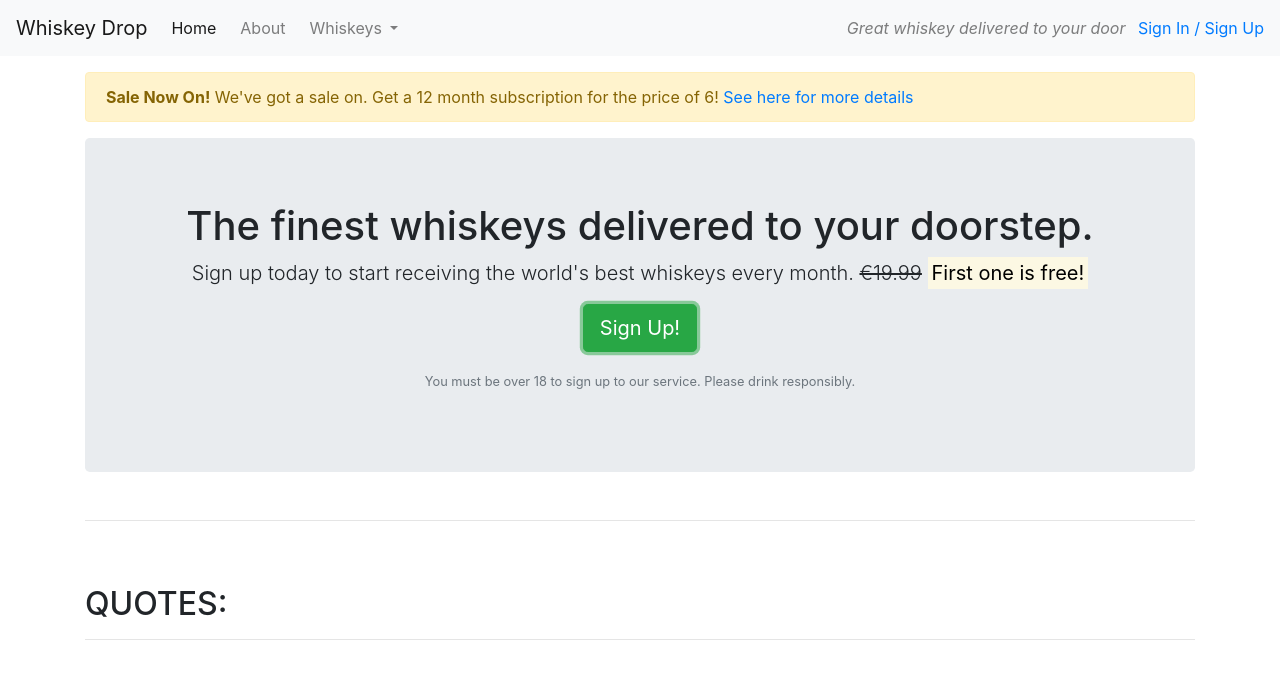
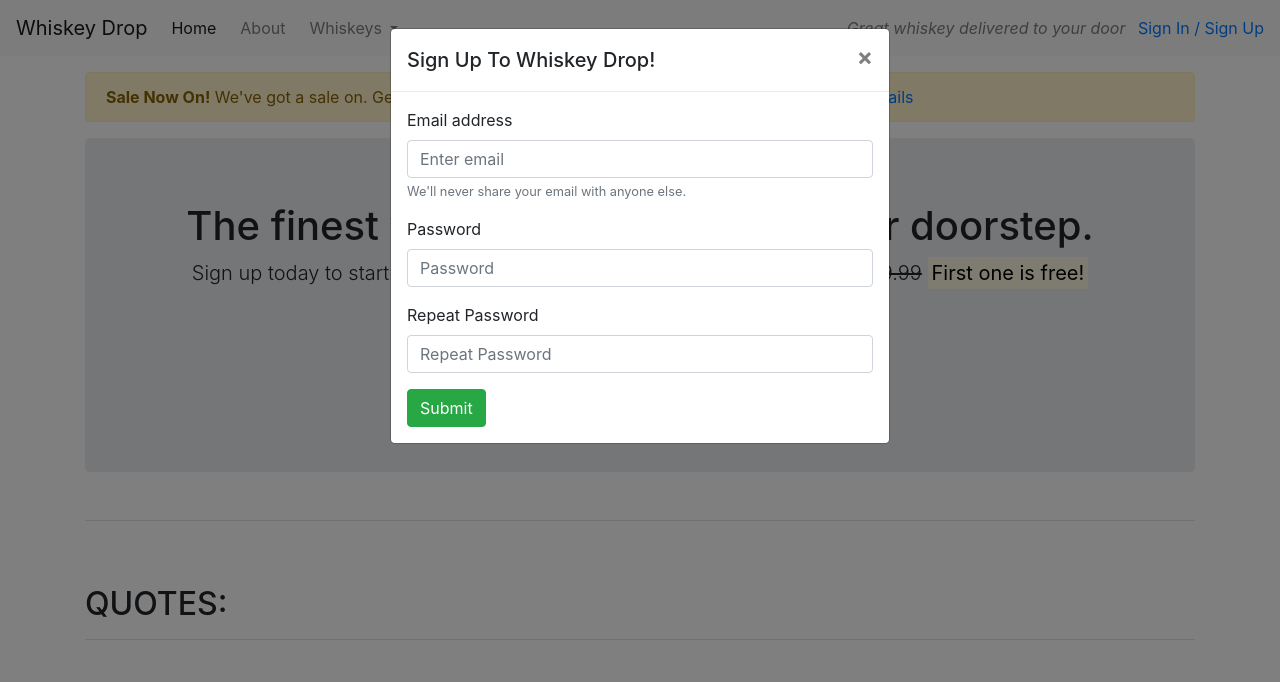
Before and after one commit to Pilotil76/whiskeyDrop, a plain HTML site: page index.html in a window 1280 px wide. Both pictures are taken after a click on the button "Sign Up!". Shown: the top 682 px of the page. Drawn offline with nearby package versions, Linux system fonts and the light colour scheme.

Commit message:
JS added

```diff
--- a/index.html
+++ b/index.html
@@ -60,7 +60,7 @@
                         <s class="d-none d-sm-inline">€19.99</s>
                         <span class="d-inline d-sm-none"><br></span>
                         <strong><mark>First one is free!</mark></strong></p>
-                    <p><button class="btn btn-lg btn-success">Sign Up!</button></p>
+                    <p><button class="btn btn-lg btn-success" data-toggle="modal" data-target="#signUpModal">Sign Up!</button></p>
                     <p class="text-muted"><small>You must be over 18 to sign up to our service. Please drink responsibly.</small></p>
                 </section>
             </div>
@@ -79,7 +79,7 @@
                 <div class="col-12 col-md-6">
                     <div class="media">
                         <div class="d-none d-sm-block">
-                            <img src="assets/images/girl-image.png" class="rounded-circle mr-3" height=100 width=100>
+                            <img src="images/girl-image.png" class="rounded-circle mr-3" height=100 width=100>
                         </div>
                         <div class="media-body">
                             <blockquote class="blockquote">
@@ -92,7 +92,7 @@
                 <div class="col-12 col-md-6">
                     <div class="media">
                         <div class="d-none d-sm-block">
-                            <img src="assets/images/guy-image.png" class="rounded-circle mr-3" height=100 width=100>
+                            <img src="images/guy-image.png" class="rounded-circle mr-3" height=100 width=100>
                         </div>
                         <div class="media-body">
                             <blockquote class="blockquote">
@@ -141,6 +141,37 @@
         <!-- /.features -->
     </article>
 
+    <div class="modal" tabindex="-1" role="dialog" id="signUpModal">
+        <div class="modal-dialog" role="document">
+            <div class="modal-content">
+                <div class="modal-header">
+                    <h5 class="modal-title">Sign Up To Whiskey Drop!</h5>
+                    <button type="button" class="close" data-dismiss="modal" aria-label="Close">
+          <span aria-hidden="true">&times;</span>
+        </button>
+                </div>
+                <div class="modal-body">
+                    <form>
+                        <div class="form-group">
+                            <label for="exampleInputEmail1">Email address</label>
+                            <input type="email" class="form-control" id="exampleInputEmail1" aria-describedby="emailHelp" placeholder="Enter email">
+                            <small id="emailHelp" class="form-text text-muted">We'll never share your email with anyone else.</small>
+                        </div>
+                        <div class="form-group">
+                            <label for="password">Password</label>
+                            <input type="password" class="form-control" id="password" placeholder="Password">
+                        </div>
+                        <div class="form-group">
+                            <label for="repeatPassword">Repeat Password</label>
+                            <input type="password" class="form-control" id="repeatPassword" placeholder="Repeat Password">
+                        </div>
+                        <button type="submit" class="btn btn-success">Submit</button>
+                    </form>
+                </div>
+            </div>
+        </div>
+    </div>
+
     <script src="https://code.jquery.com/jquery-3.3.1.slim.min.js" integrity="sha384-q8i/X+965DzO0rT7abK41JStQIAqVgRVzpbzo5smXKp4YfRvH+8abtTE1Pi6jizo" crossorigin="anonymous"></script>
     <script src="https://cdnjs.cloudflare.com/ajax/libs/popper.js/1.14.3/umd/popper.min.js" integrity="sha384-ZMP7rVo3mIykV+2+9J3UJ46jBk0WLaUAdn689aCwoqbBJiSnjAK/l8WvCWPIPm49" crossorigin="anonymous"></script>
     <script src="https://stackpath.bootstrapcdn.com/bootstrap/4.1.3/js/bootstrap.min.js" integrity="sha384-ChfqqxuZUCnJSK3+MXmPNIyE6ZbWh2IMqE241rYiqJxyMiZ6OW/JmZQ5stwEULTy" crossorigin="anonymous"></script>
```
